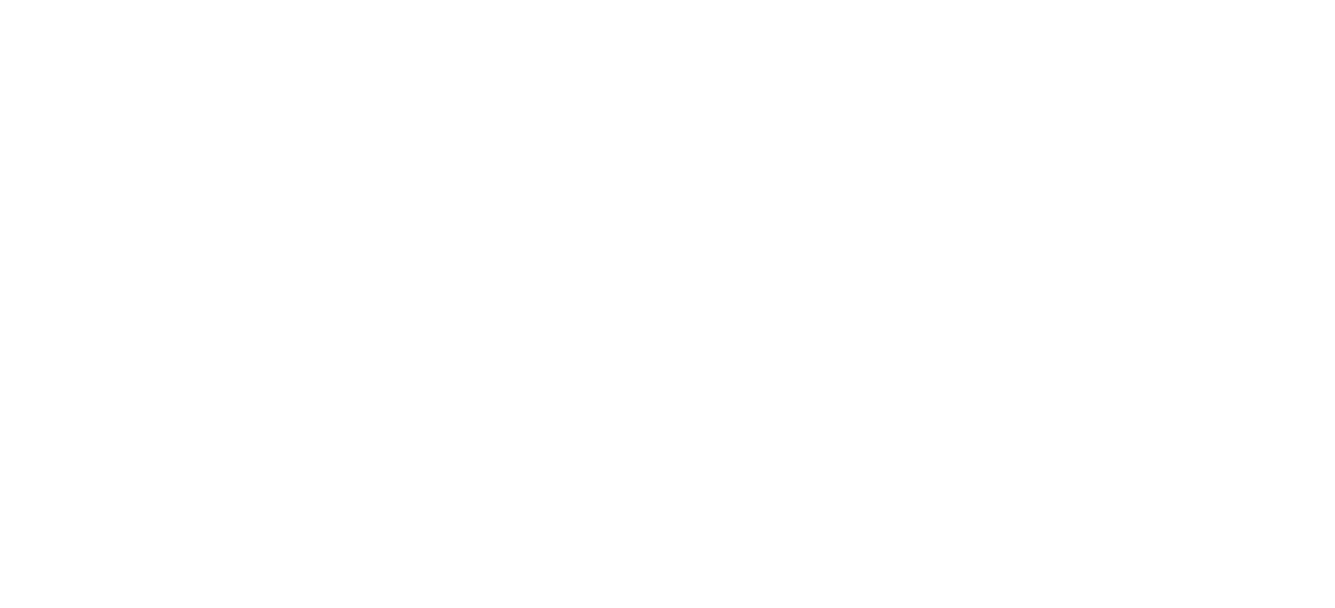
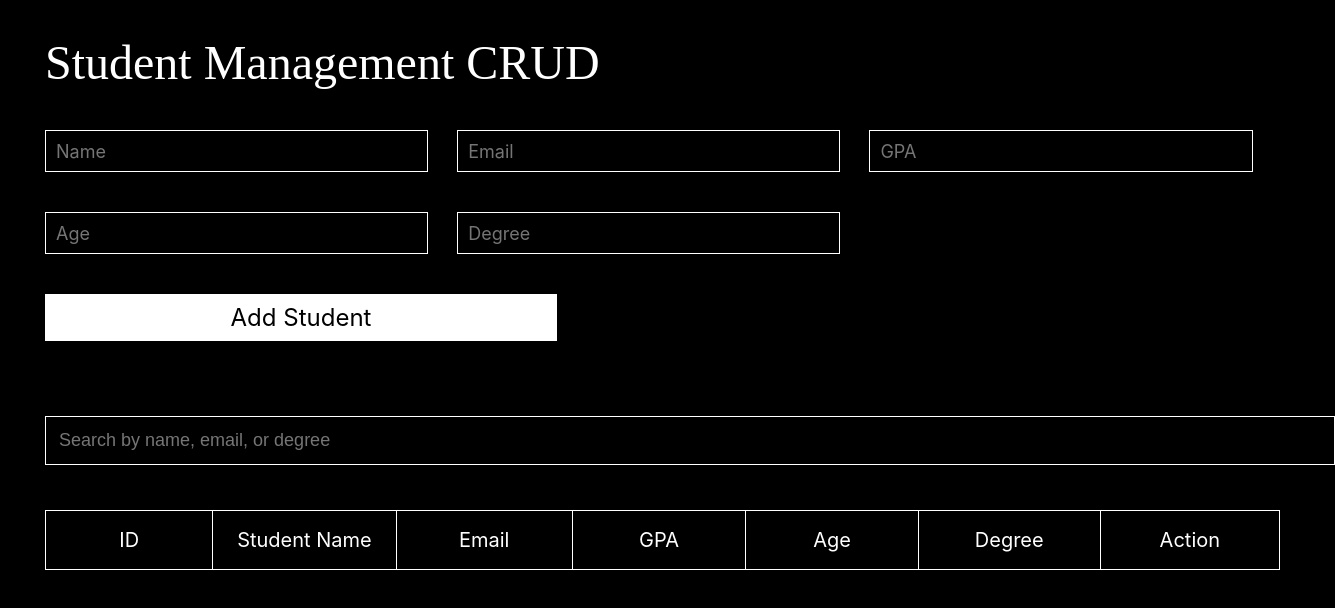
Before and after one commit to LataBansavade/F-2contest-2-repo, a plain HTML site: page index.html in a window 1280 px wide. Shown: the whole page, 1335 px wide, since content can reach past the window. Drawn offline with Linux system fonts and the light colour scheme.

Commit message:
2nd commit

```diff
--- a/index.html
+++ b/index.html
@@ -3,11 +3,40 @@
 <head>
     <meta charset="UTF-8">
     <meta name="viewport" content="width=device-width, initial-scale=1.0">
-    <title>Document</title>
+    <title>f2-Contest-2</title>
     <link rel="stylesheet" href="./style.css">
 </head>
 <body>
 
-    <script src="./contest-2.js"></script>
+    <form id="student-form">
+        <h2 id="form-heading">Student Management CRUD</h2>
+        <input type="hidden" id="edit-id">
+        <input id="name" type="text" placeholder="Name">
+        <input id="email" type="text" placeholder="Email">
+        <input id="GPA" type="text" placeholder="GPA">
+        <input id="age" type="text" placeholder="Age">
+        <input id="degree" type="text" placeholder="Degree">
+    </form>
+
+    <button id="add-edit-button">Add Student</button>
+
+    <div id="search-box">
+        <input type="text" id="search-input" placeholder="Search by name, email, or degree">
+    </div>
+
+    <table border="" class="student-list">
+        <tr>
+            <th>ID</th>
+            <th>Student Name</th>
+            <th>Email</th>
+            <th>GPA</th>
+            <th>Age</th>
+            <th>Degree</th>
+            <th>Action</th>
+        </tr>
+
+    </table>
+
+    <script src="./script.js"></script>
 </body>
 </html>
--- /dev/null
+++ b/script.js
@@ -0,0 +1,61 @@
+
+const addButton = document.getElementById('add-edit-button');
+const studentTable = document.querySelector('.student-list');
+const form = document.getElementById('student-form');
+const formHeading = document.getElementById('form-heading');
+const editIdInput = document.getElementById('edit-id');
+
+
+addButton.addEventListener('click', function () {
+    const nameInput = document.getElementById('name');
+    const emailInput = document.getElementById('email');
+    const gradeInput = document.getElementById('GPA');
+    const ageInput = document.getElementById('age');
+    const degreeInput = document.getElementById('degree');
+
+
+    if (editIdInput.value === '') {
+      // Adding a new row
+      const newRow = studentTable.insertRow(-1);
+      const cells = [...Array(7)].map(() => newRow.insertCell());
+
+      cells[0].innerText = studentTable.rows.length - 1;
+      cells[1].innerText = nameInput.value;
+      cells[2].innerText = emailInput.value;
+      cells[3].innerText = gradeInput.value;
+      cells[4].innerText = ageInput.value;
+      cells[5].innerText = degreeInput.value;
+      cells[6].innerHTML = '<button class="edit-btn">Edit</button> <button class="delete-btn">Delete</button>';
+    } else {
+      // Editing existing row
+      const rowIndex = parseInt(editIdInput.value);
+      const row = studentTable.rows[rowIndex];
+      row.cells[1].innerText = nameInput.value;
+      row.cells[2].innerText = emailInput.value;
+      row.cells[3].innerText = gradeInput.value;
+      row.cells[4].innerText = ageInput.value;
+      row.cells[5].innerText = degreeInput.value;
+      addButton.innerText = 'Add Student';
+      editIdInput.value = '';
+    }
+
+    form.reset();
+
+});
+
+
+studentTable.addEventListener('click', function (event) {
+  if (event.target.classList.contains('edit-btn')) {
+    const row = event.target.parentNode.parentNode;
+    const cells = row.cells;
+    editIdInput.value = cells[0].innerText;
+    document.getElementById('name').value = cells[1].innerText;
+    document.getElementById('email').value = cells[2].innerText;
+    document.getElementById('GPA').value = cells[3].innerText;
+    document.getElementById('age').value = cells[4].innerText;
+    document.getElementById('degree').value = cells[5].innerText;
+    addButton.innerText = 'Edit Student';
+  } else if (event.target.classList.contains('delete-btn')) {
+    studentTable.deleteRow(event.target.parentNode.parentNode.rowIndex);
+  }
+});
--- a/style.css
+++ b/style.css
@@ -0,0 +1,95 @@
+*{
+  margin: 0;
+  padding: 0;
+}
+
+body{
+  background-color: black;
+  color: white;
+  margin-top: 35px;
+  margin-left: 45px;
+}
+
+h2{
+  color: #FFF;
+  font-size: 48px;
+  font-weight: 400;
+  margin-bottom: 20px;
+}
+
+#student-form input{
+  width: 29vw;
+  height: 40px;
+  border: 1px solid #FFF;
+  margin-right: 25px;
+  margin-top: 20px;
+  margin-bottom: 20px;
+  background-color: black;
+  color: white;
+  padding-left: 10px;
+  font-size: 18px;
+
+  font-family: Inter;
+
+
+
+}
+
+#add-edit-button{
+  width: 512px;
+  height: 47px;
+  color: #000;
+  font-weight: 400;
+  background: #FFF;
+  border: none;
+  margin-top: 20px;
+  margin-bottom: 30px;
+  cursor: pointer;
+font-family: Inter;
+font-size: 24px;
+font-weight: 400;
+
+}
+
+.add:hover{
+  background-color: rgb(218, 216, 216);
+}
+
+#search-input{
+  width: 1275px;
+  height: 47px;
+  border: 1px solid #FFF;
+  background-color: black;
+  color: white;
+  padding-left: 13px;
+  font-size: 18px;
+  margin-bottom: 45px;
+  margin-top: 45px;
+}
+
+table{
+  border-collapse: collapse;
+  text-align: center;
+  font-size: 18px;
+
+}
+
+table th{
+  border: 1px solid white;
+  font-size: 20px;
+  padding: 17px;
+  width: 14vw;
+  color: #FFF;
+font-family: Inter;
+
+
+font-weight: 400;
+
+}
+table tr{
+
+  border: 1px solid white;
+  font-size: 18px;
+  padding: 17px;
+  width: 14vw;
+}
```
Also changed, not shown: contest-2.js (deleted).
